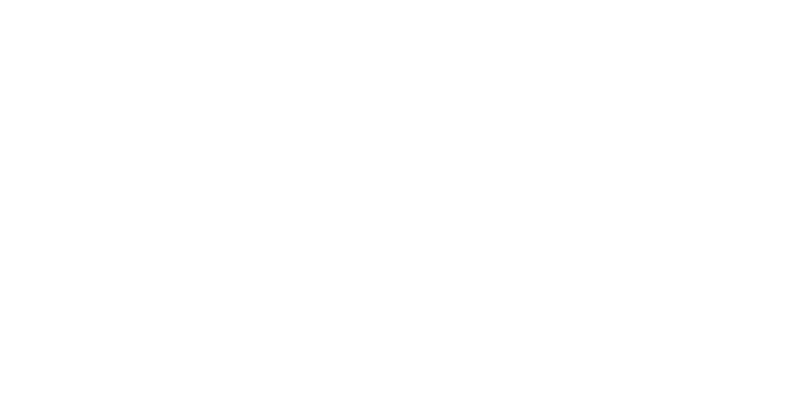
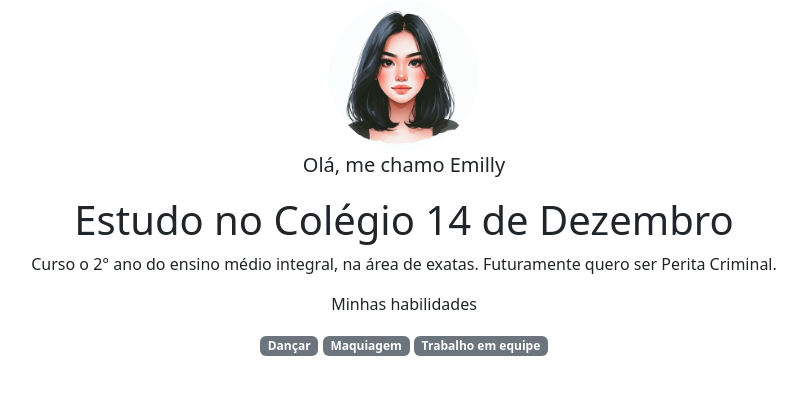
Before and after one commit to emerson2008vei/meu-portifoli, a plain HTML site: page index.html in a window 1280 px wide. Shown: the whole page, without its empty margins (236-1042 px from the left). Drawn offline with nearby package versions, Linux system fonts and the light colour scheme.

Commit message:
Add files via upload

```diff
--- a/index.html
+++ b/index.html
@@ -1,11 +1,32 @@
 <!DOCTYPE html>
 <html lang="pt-br">
+
 <head>
     <meta charset="UTF-8">
     <meta name="viewport" content="width=device-width, initial-scale=1.0">
+    <link href="https://cdn.jsdelivr.net/npm/bootstrap@5.3.5/dist/css/bootstrap.min.css" rel="stylesheet"
+        integrity="sha384-SgOJa3DmI69IUzQ2PVdRZhwQ+dy64/BUtbMJw1MZ8t5HZApcHrRKUc4W0kG879m7" crossorigin="anonymous">
+    <link rel="stylesheet" href="style.css">
     <title>Meu portifolio</title>
 </head>
+
 <body>
+    <header class="container text-center">
+        <img src="img/6a78cadb47b8ff2d5b3e5836790e1c1f.jpg"  class="rounded-circle" width="150" height="150" alt="avatar da emilly" sizes="" srcset="">
+        <p class="lead">Olá, me chamo Emilly</p>
+        <h1>Estudo no Colégio 14 de Dezembro </h1>
+        <p>Curso o 2° ano do ensino médio integral, na área de exatas. Futuramente quero ser Perita Criminal. </p>
+        <p>Minhas habilidades</p>
+        <div>
+            <p class="badge text-bg-secondary">Dançar </p>
+            <p class="badge text-bg-secondary">Maquiagem</p>
+            <p class="badge text-bg-secondary">Trabalho em equipe</p>
+        </div>
 
+        <script src="https://cdn.jsdelivr.net/npm/bootstrap@5.3.5/dist/js/bootstrap.bundle.min.js"
+            integrity="sha384-k6d4wzSIapyDyv1kpU366/PK5hCdSbCRGRCMv+eplOQJWyd1fbcAu9OCUj5zNLiq"
+            crossorigin="anonymous"></script>
+    </header>
 </body>
+
 </html>
```
